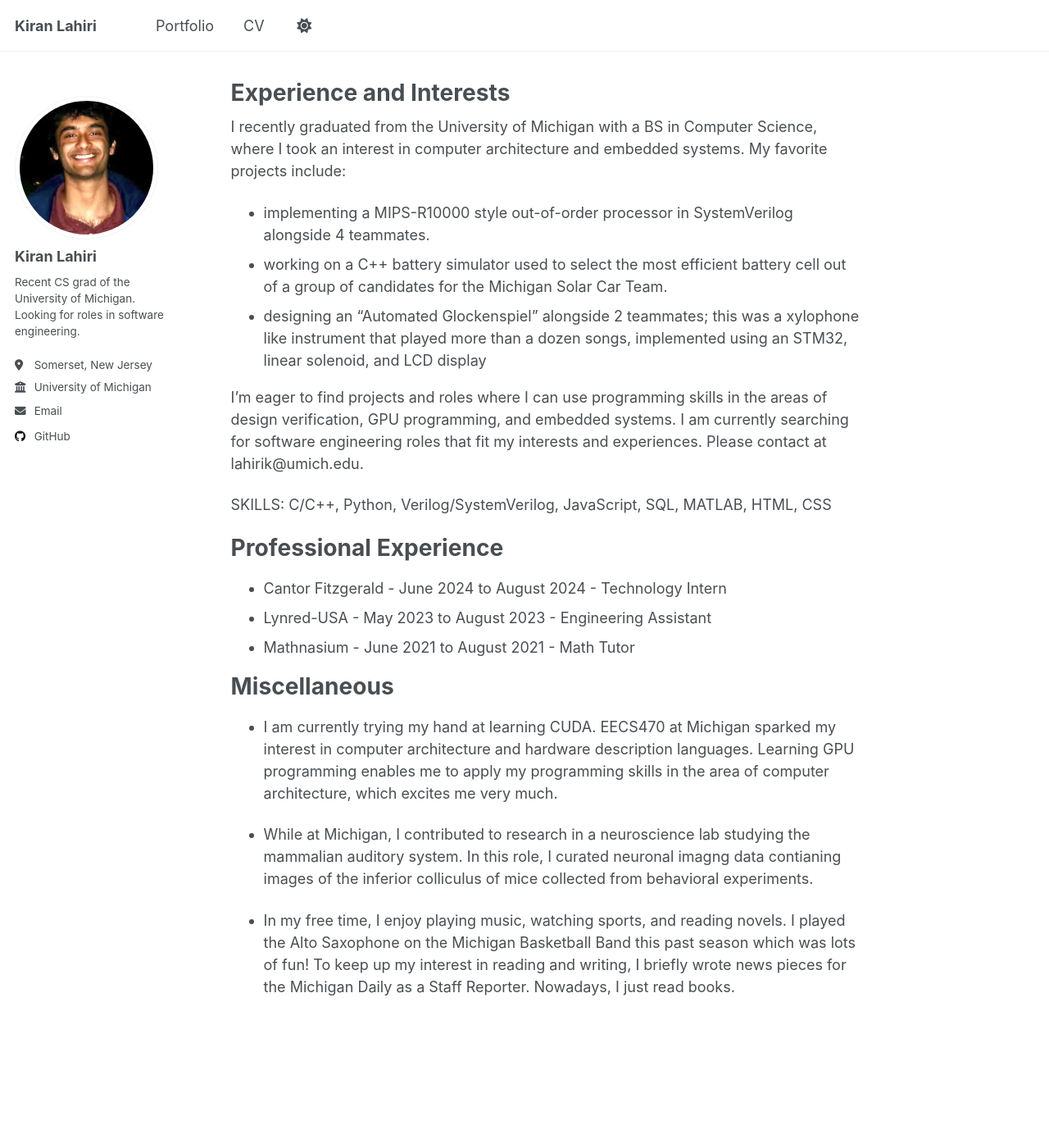
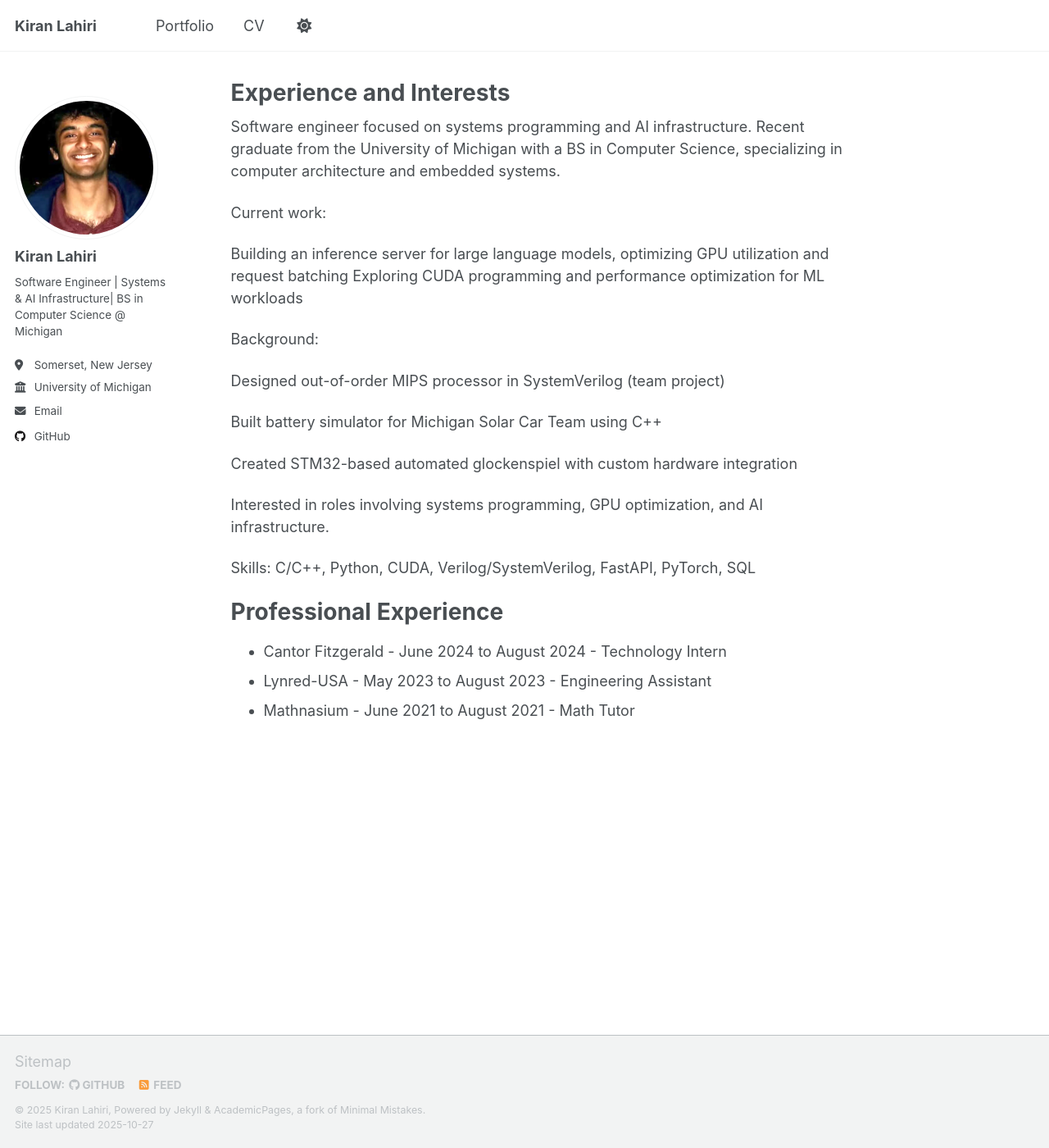
Before and after one commit to kiranlahiri/kiranlahiri.github.io, a Jekyll site: the page built from _pages/about.md, in a window 1280 px wide and 1400 px high. Shown: the whole window at 82% size. Built offline with Jekyll 4.4.1, drawn with Linux system fonts in a browser that asks for light colours; a script that is not in the unit is left out.

Commit message:
front page tweaks

```diff
--- a/_config.yml
+++ b/_config.yml
@@ -25,7 +25,7 @@ author:
   avatar           : "kiran_resized_bright.jpg"
   name             : "Kiran Lahiri"
   pronouns         : # example: "she/her"
-  bio              : "Recent CS grad of the University of Michigan. Looking for roles in software engineering."
+  bio              : "Software Engineer | Systems & AI Infrastructure| BS in Computer Science @ Michigan"
   location         : "Somerset, New Jersey"
   employer         : "University of Michigan"
   uri              : # URL
--- a/_pages/about.md
+++ b/_pages/about.md
@@ -7,14 +7,24 @@ redirect_from:
   - /about.html
 ---
 
-I recently graduated from the University of Michigan with a BS in Computer Science, where I took an interest in computer architecture and embedded systems. My favorite projects include:
-- implementing a MIPS-R10000 style out-of-order processor in SystemVerilog alongside 4 teammates.
-- working on a C++ battery simulator used to select the most efficient battery cell out of a group of candidates for the Michigan Solar Car Team.
-- designing an "Automated Glockenspiel" alongside 2 teammates; this was a xylophone like instrument that played more than a dozen songs, implemented using an STM32, linear solenoid, and LCD display
+Software engineer focused on systems programming and AI infrastructure. Recent graduate from the University of Michigan with a BS in Computer Science, specializing in computer architecture and embedded systems.
 
-I'm eager to find projects and roles where I can use programming skills in the areas of design verification, GPU programming, and embedded systems. I am currently searching for software engineering roles that fit my interests and experiences. Please contact at lahirik@umich.edu.
+Current work:
 
-SKILLS: C/C++, Python, Verilog/SystemVerilog, JavaScript, SQL, MATLAB, HTML, CSS
+Building an inference server for large language models, optimizing GPU utilization and request batching
+Exploring CUDA programming and performance optimization for ML workloads
+
+Background:
+
+Designed out-of-order MIPS processor in SystemVerilog (team project)
+
+Built battery simulator for Michigan Solar Car Team using C++
+
+Created STM32-based automated glockenspiel with custom hardware integration
+
+Interested in roles involving systems programming, GPU optimization, and AI infrastructure.
+
+Skills: C/C++, Python, CUDA, Verilog/SystemVerilog, FastAPI, PyTorch, SQL
 
 Professional Experience
 ======
@@ -22,12 +32,3 @@ Professional Experience
 - Cantor Fitzgerald - June 2024 to August 2024 - Technology Intern
 - Lynred-USA - May 2023 to August 2023 - Engineering Assistant
 - Mathnasium - June 2021 to August 2021 - Math Tutor
-
-Miscellaneous
-======
-
-- I am currently trying my hand at learning CUDA. EECS470 at Michigan sparked my interest in computer architecture and hardware description languages. Learning GPU programming enables me to apply my programming skills in the area of computer architecture, which excites me very much.
-
-- While at Michigan, I contributed to research in a neuroscience lab studying the mammalian auditory system. In this role, I curated  neuronal imagng data contianing images of the inferior colliculus of mice collected from behavioral experiments.
-
-- In my free time, I enjoy playing music, watching sports, and reading novels. I played the Alto Saxophone on the Michigan Basketball Band this past season which was lots of fun! To keep up my interest in reading and writing, I briefly wrote news pieces for the Michigan Daily as a Staff Reporter. Nowadays, I just read books.
```
